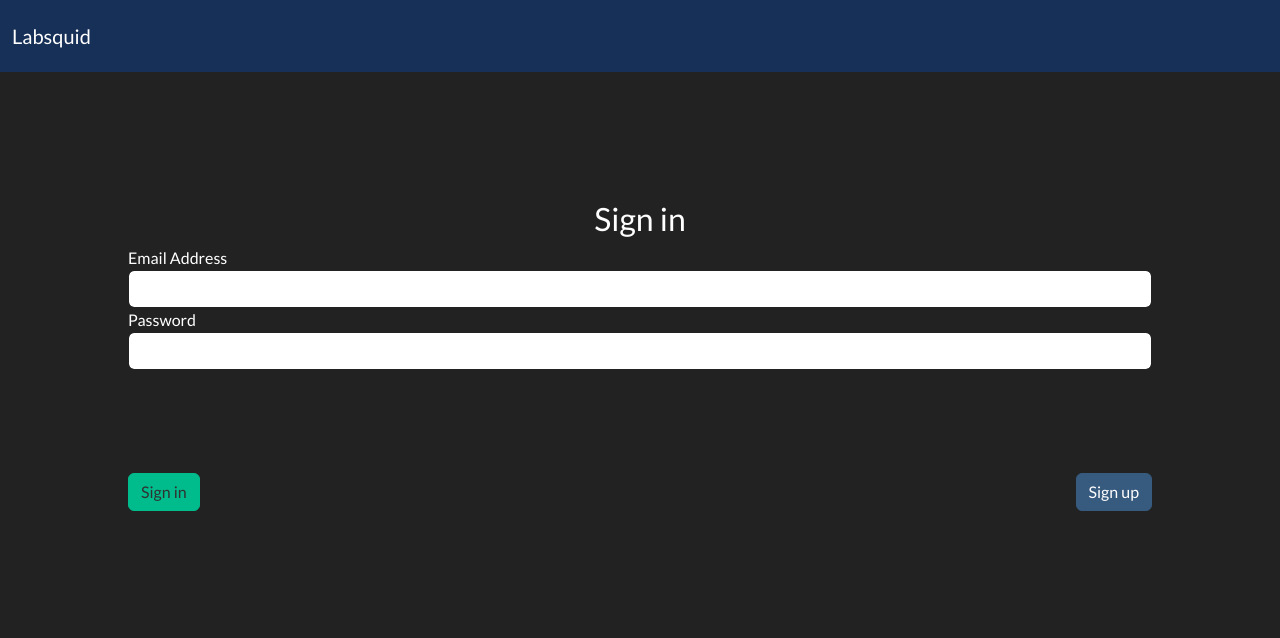
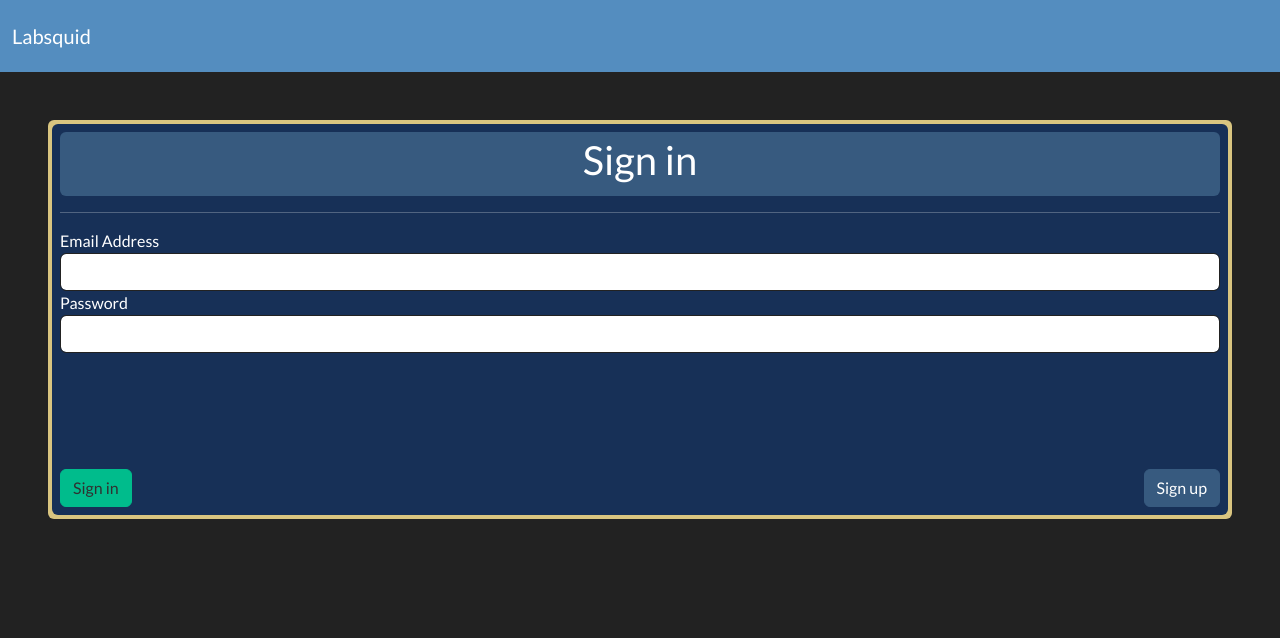
Before and after one commit to Tech-Saint/LabSquid, a Python web app: template Webinterface/templates/login.html in a window 1280 px wide. Shown: the top 638 px of the page. Run offline with Jinja, Linux system fonts and the light colour scheme; the template is opened without the code that fills it, so the values that code supplies are empty; some libraries are stand-ins or nearby versions.

Commit message:
Updated login pages

```diff
--- a/Webinterface/templates/auth_base.html
+++ b/Webinterface/templates/auth_base.html
@@ -10,17 +10,25 @@
 
 </head>
 {% block styles %}
-  <link rel="stylesheet"
-  href="{{url_for('static', filename='bootstrap.css') }}">
-  <nav class="navbar navbar-expand-lg navbar-dark" style="background-color: #173057!important;">
-    <div class="container-fluid">
-      <a class="navbar-brand" >Labsquid</a>
-      </div>
-    </div>
-  </nav>
+<link rel="stylesheet" href="{{url_for('static', filename='bootstrap.css') }}">
+<nav class="navbar navbar-expand-lg navbar-dark" style="background-color: #548DBF!important;">
+  <div class="container-fluid">
+    <a class="navbar-brand" >Labsquid</a>
+  </div>
+</nav>
 {% endblock %}
   <body>
+    <div class="container-fluid p-5" >
+      <div class="rounded p-1" style="background-color: #D9C580 ;">
+        <div class="rounded p-2" style="background-color: #173057 ;">
+          <form method="POST">
+            <div class="rounded bg-primary align-items-center p-1 ">
     {% block body %}{% endblock %}
+            </form>
+  </div>
+</div>
+</div>
+
 
     <!-- Bootstrap Javascripts -->
     <script src="https://cdn.jsdelivr.net/npm/bootstrap@5.0.2/dist/js/bootstrap.bundle.min.js"></script>
--- a/Webinterface/templates/login.html
+++ b/Webinterface/templates/login.html
@@ -5,8 +5,11 @@
 {% endblock %}
 
 {% block body %}
-<form method="post" style="padding: 10%;">
-  <h3 align="center">Sign in</h3>
+
+          <h2 align="center">Sign in</h2>
+        </div>
+
+        <hr>
         <div class="form-group">
           <label for="email">Email Address</label>
           <input
@@ -27,10 +30,8 @@
             placeholder="Enter Password"
           />
         </div>
-
         <button type="submit" class="btn btn-success text-dark"" style="margin-top: 10%;">Sign in</button>
         <a class="btn btn-primary float-end" href="/signup" role="button" style="margin-top: 10%; ">Sign up</a>
-</form>
 
 
 {% endblock %}
```
Also changed, not shown: Webinterface/templates/index.html (+4 -6 lines), Webinterface/templates/signup.html (+15 -2 lines). Lines whose indentation alone changed are shown as unchanged.
